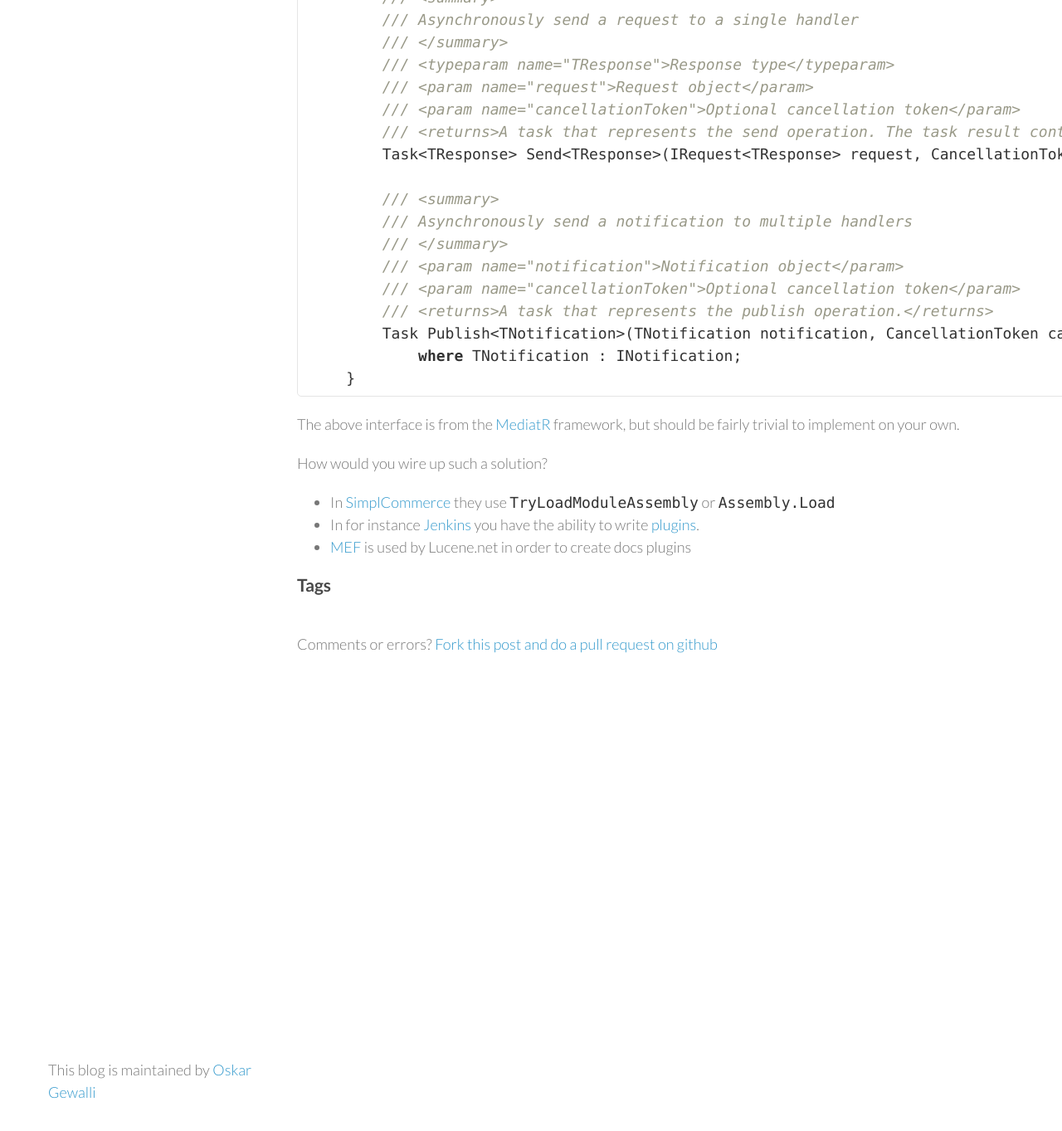
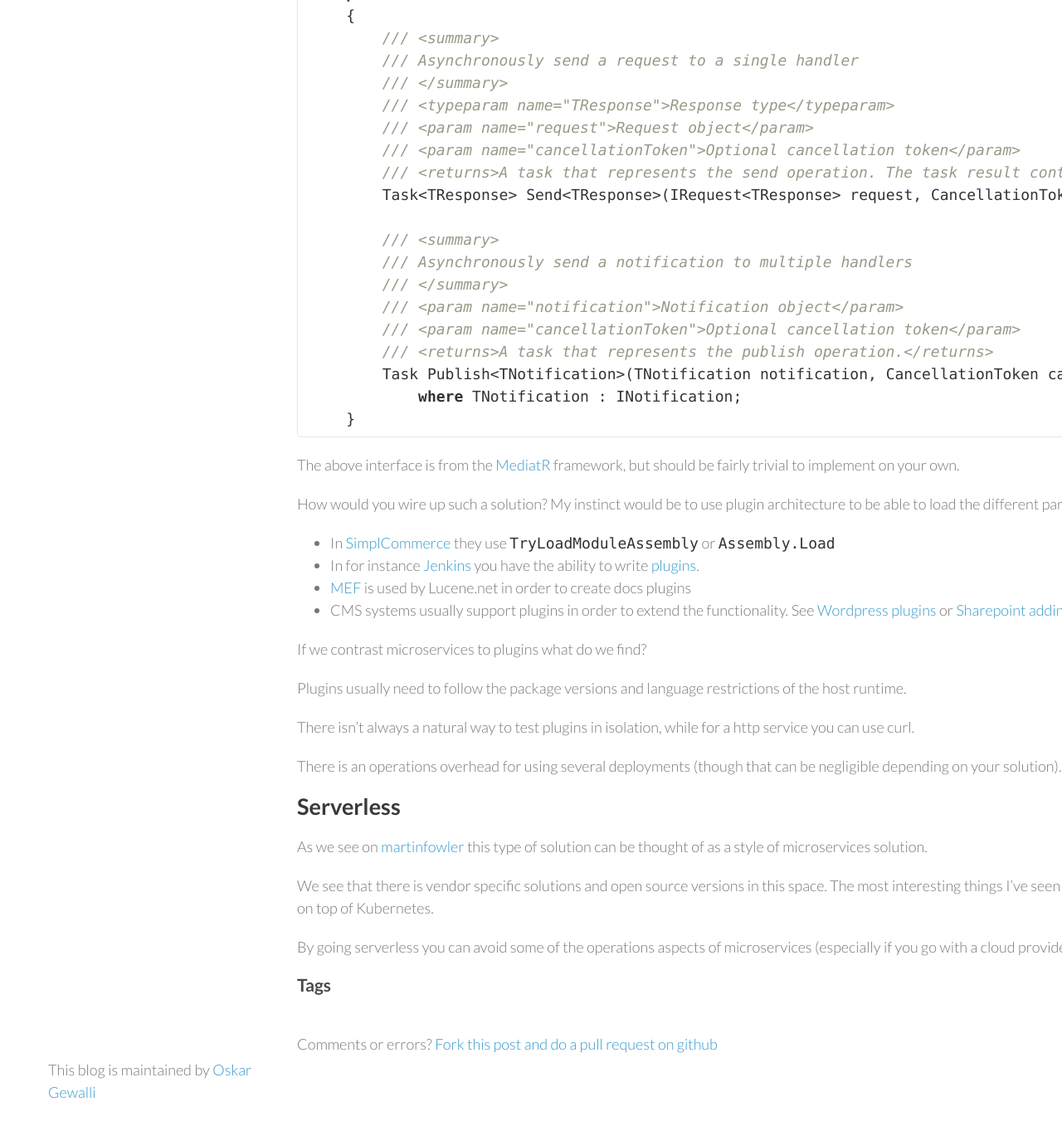
Before and after one commit to wallymathieu/assertfail, a Jekyll site: the page built from _posts/2019-08-17-Why-we-dont-need-micro-services.md, in a window 1280 px wide and 1400 px high, scrolled down 437 px. Shown: the top 1363 px of the window at 83% size. Built offline with Jekyll 4.4.1, drawn with Linux system fonts in a browser that asks for light colours; nearby versions of some CDN libraries; before the commit the page ends 1355 px from its top, so only the background shows below that; some of the changed text lies outside the part shown.

Commit message:
Why we don't need micro services

```diff
--- a/_posts/2019-08-14-Why-we-dont-need-message-queues.md
+++ b/_posts/2019-08-17-Why-we-dont-need-micro-services.md
@@ -1,10 +1,12 @@
 ---
 layout: post
-title: Why we don't need message queues
-date: 2019-08-14T11:02:01+02:00
+title: Why we don't need micro services
+date: 2019-08-17T11:02:01+02:00
 ---
 
-If the system you are developing is intended to be delivered by a single team (or a single backend team), there might be less need for a decomposed solution. This also applies if you are starting out on something relatively small and don't have the operations setup for doing micro services.
+## Plugins
+
+If the system you are developing is intended to be delivered by a single team (or a single backend team), there might be less need for a decomposed solution where parts can be deployed separately. This also applies if you are starting out on something relatively small and don't have the operations setup for doing micro services.
 
 If you still will want to structure your code in separate parts with clear API boundries between them you can define request/response, publish:
 
@@ -36,8 +38,25 @@ If you still will want to structure your code in separate parts with clear API b
 
 The above interface is from the [MediatR](https://github.com/jbogard/MediatR) framework, but should be fairly trivial to implement on your own.
 
-How would you wire up such a solution?
+How would you wire up such a solution? My instinct would be to use plugin architecture to be able to load the different parts into a main project:
 
 - In [SimplCommerce](https://github.com/simplcommerce/SimplCommerce) they use `TryLoadModuleAssembly` or `Assembly.Load`
 - In for instance [Jenkins](https://jenkins.io/) you have the ability to write [plugins](https://wiki.jenkins.io/display/JENKINS/Plugin+tutorial).
 - [MEF](https://docs.microsoft.com/en-us/dotnet/framework/mef/) is used by Lucene.net in order to create docs plugins
+- CMS systems usually support plugins in order to extend the functionality. See [Wordpress plugins](https://wordpress.org/plugins/) or [Sharepoint addin](https://docs.microsoft.com/en-us/sharepoint/dev/sp-add-ins/sharepoint-add-ins).
+
+If we contrast microservices to plugins what do we find?
+
+Plugins usually need to follow the package versions and language restrictions of the host runtime.
+
+There isn't always a natural way to test plugins in isolation, while for a http service you can use curl.
+
+There is an operations overhead for using several deployments (though that can be negligible depending on your solution).
+
+## Serverless
+
+As we see on [martinfowler](https://martinfowler.com/articles/serverless.html) this type of solution can be thought of as a style of microservices solution.
+
+We see that there is vendor specific solutions and open source versions in this space. The most interesting things I've seen here are open source implementations of serverless on top of Kubernetes.
+
+By going serverless you can avoid some of the operations aspects of microservices (especially if you go with a cloud provider solution).
```
Also changed, not shown: 1 other file.
